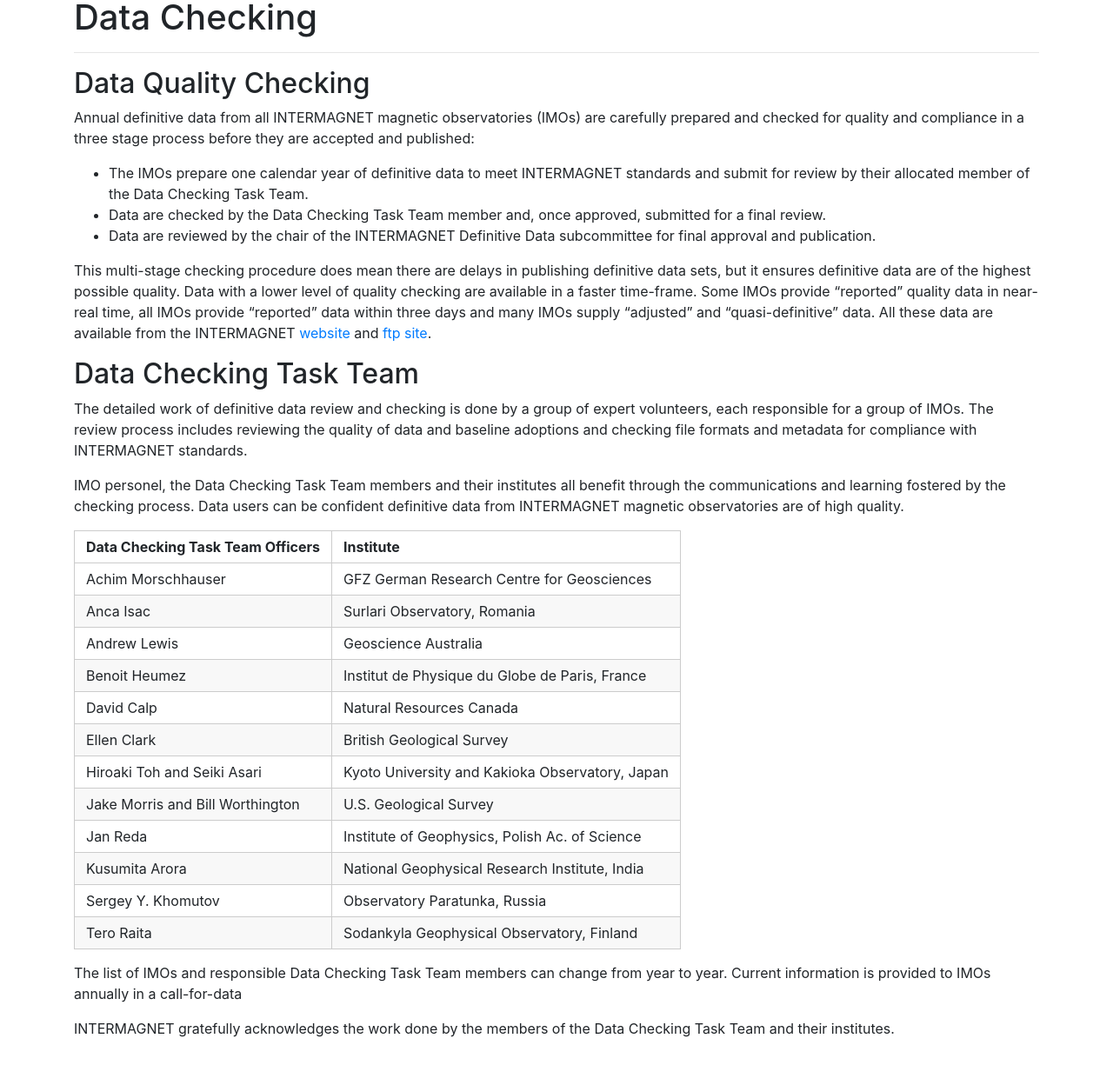
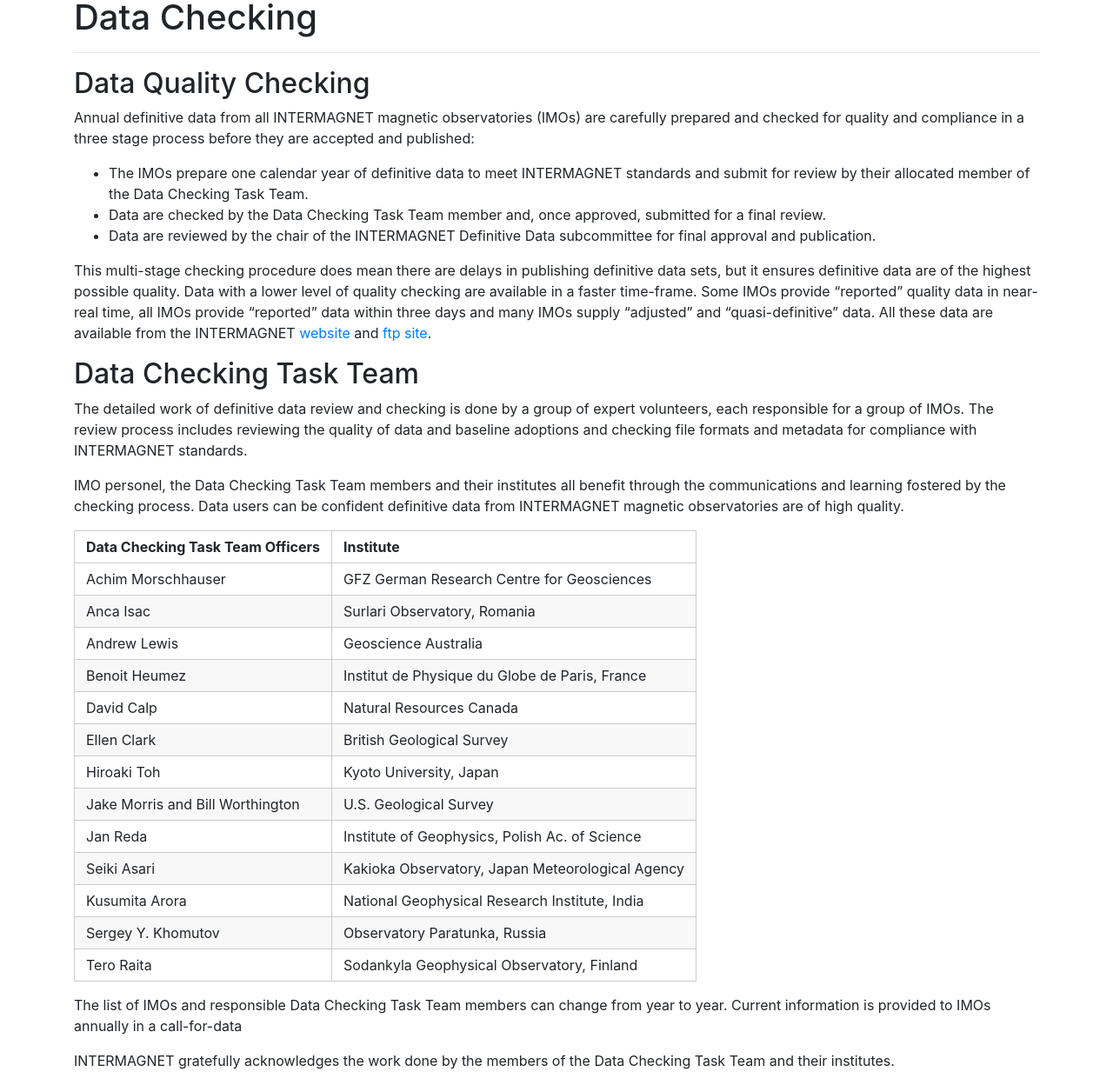
Before and after one commit to INTERMAGNET/intermagnet.github.io, a Jekyll site: the page built from data_checkers.md, in a window 1280 px wide, cut to the strip 176-1424 px from the top of the page. Shown: the whole strip at 87% size. Built offline with Jekyll 4.4.1, drawn with Linux system fonts in a browser that asks for light colours; before the commit the page ends 1387 px from its top, so only the background shows below that.

Commit message:
data_checkers.md modified

```diff
--- a/data_checkers.md
+++ b/data_checkers.md
@@ -29,9 +29,10 @@
 |Benoit Heumez                     |Institut de Physique du Globe de Paris, France  |
 |David Calp                        |Natural Resources Canada                        |
 |Ellen Clark                       |British Geological Survey                       |
-|Hiroaki Toh and Seiki Asari       |Kyoto University and Kakioka Observatory, Japan |
+|Hiroaki Toh                       |Kyoto University, Japan                         |
 |Jake Morris and Bill Worthington  |U.S. Geological Survey                          |
 |Jan Reda                          |Institute of Geophysics, Polish Ac. of Science  |
+|Seiki Asari                       |Kakioka Observatory, Japan Meteorological Agency|
 |Kusumita Arora                    |National Geophysical Research Institute, India  |
 |Sergey Y. Khomutov                |Observatory Paratunka, Russia                   |
 |Tero Raita                        |Sodankyla Geophysical Observatory, Finland      |
```
